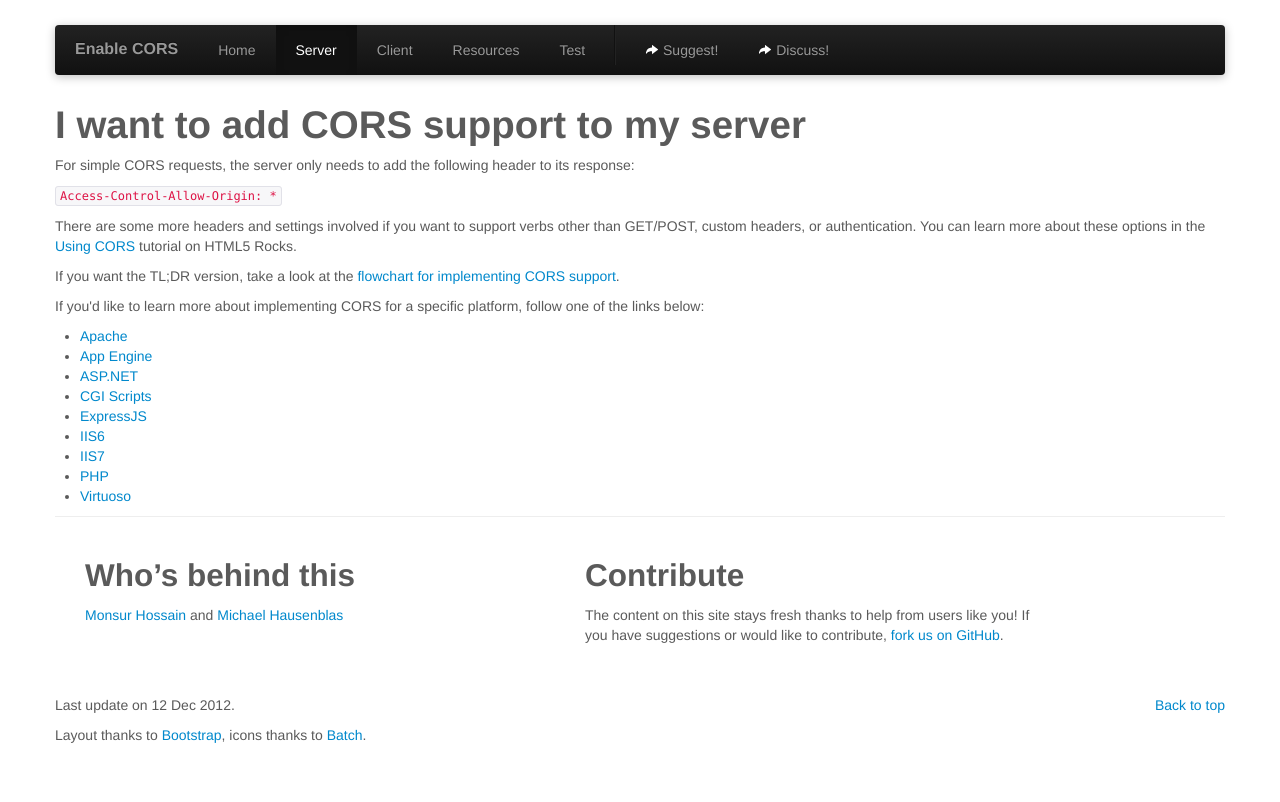
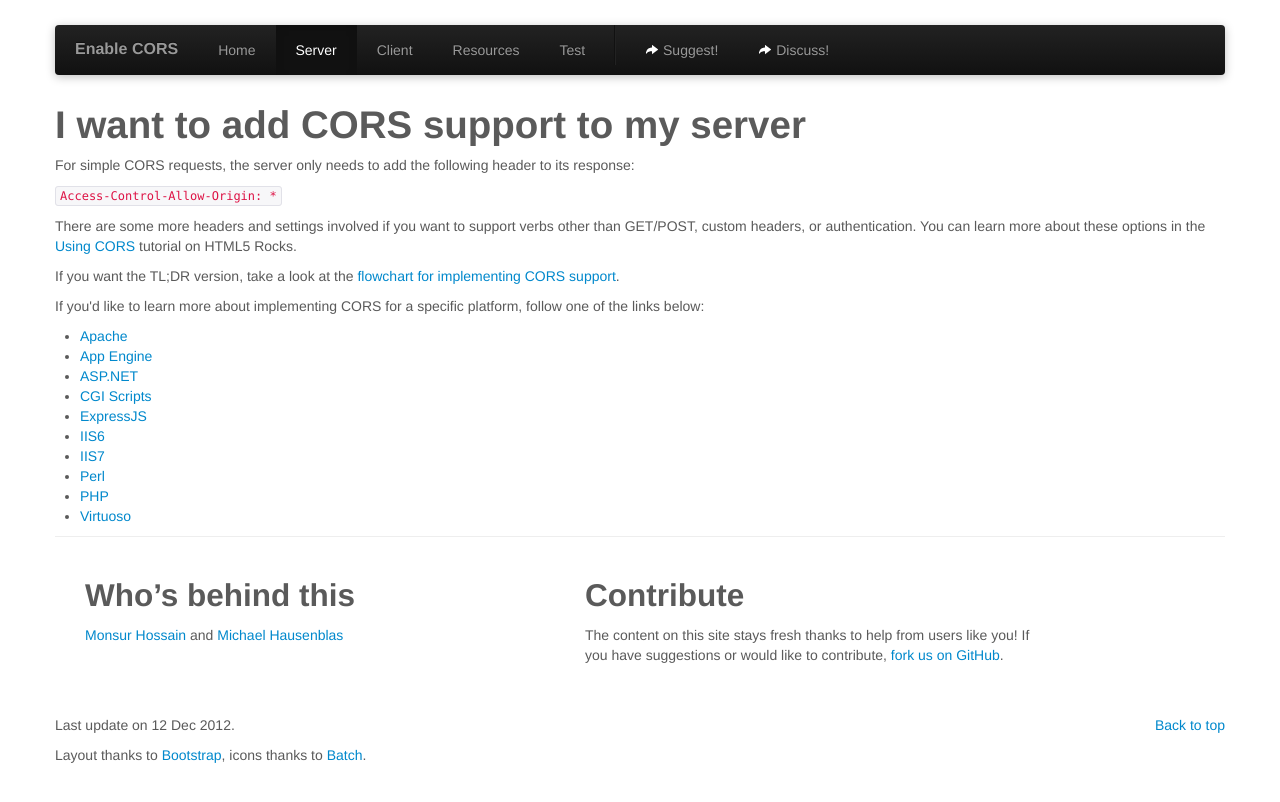
Before and after one commit to monsur/enable-cors.org, a Jekyll site: the page built from server.html, in a window 1280 px wide. Shown: the top 802 px of the page. Built offline with Jekyll 4.4.1, drawn with Linux system fonts in a browser that asks for light colours.

Commit message:
Link the Perl page from the front page

```diff
--- a/server.html
+++ b/server.html
@@ -24,6 +24,7 @@ title: enable cross-origin resource sharing
 			<li><a href="server_expressjs.html">ExpressJS</a></li>
 			<li><a href="server_iis6.html">IIS6</a></li>
 			<li><a href="server_iis7.html">IIS7</a></li>
+			<li><a href="server_perl.html">Perl</a></li>
 			<li><a href="server_php.html">PHP</a></li>
 			<li><a href="server_virtuoso.html">Virtuoso</a></li>
 		</ul>
```
